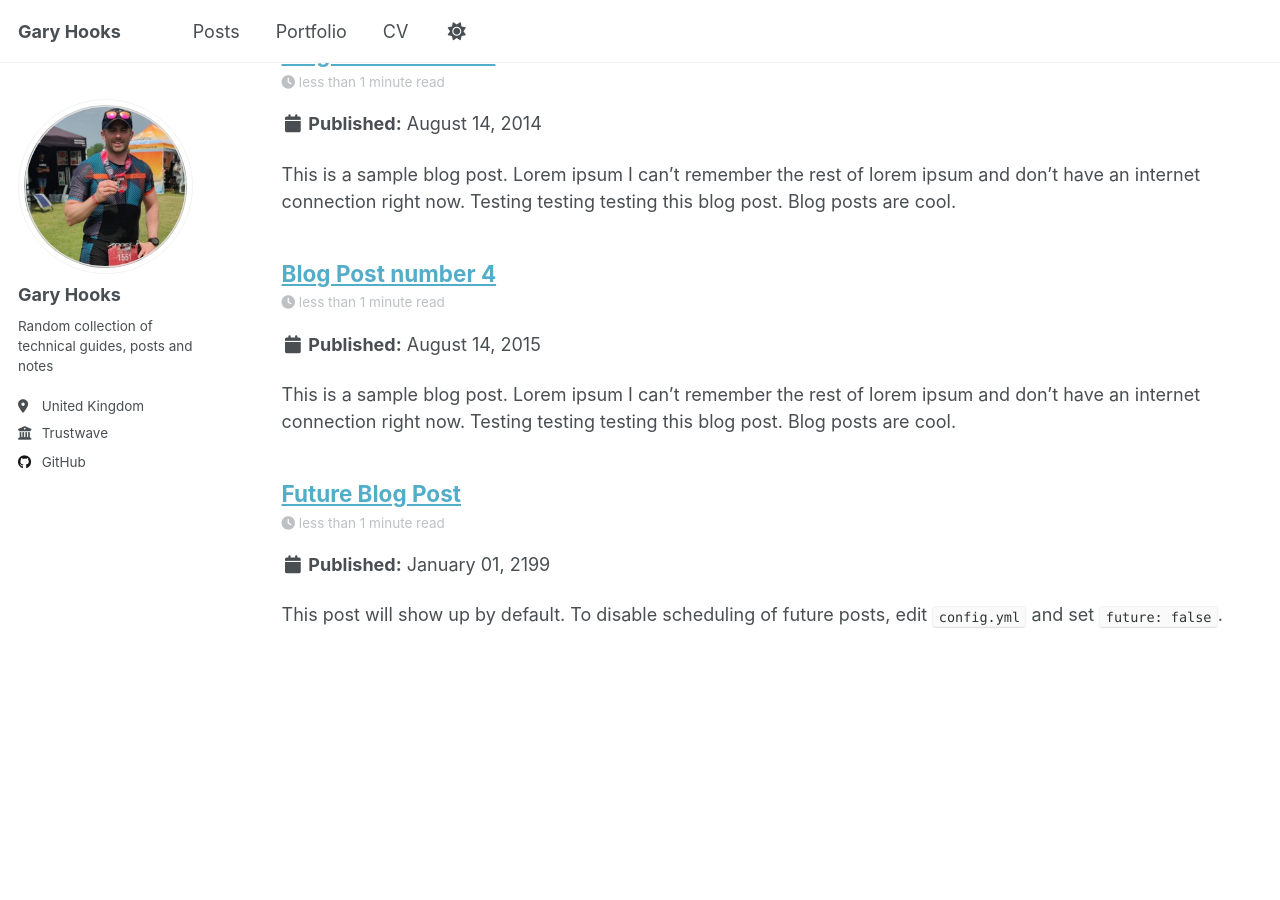
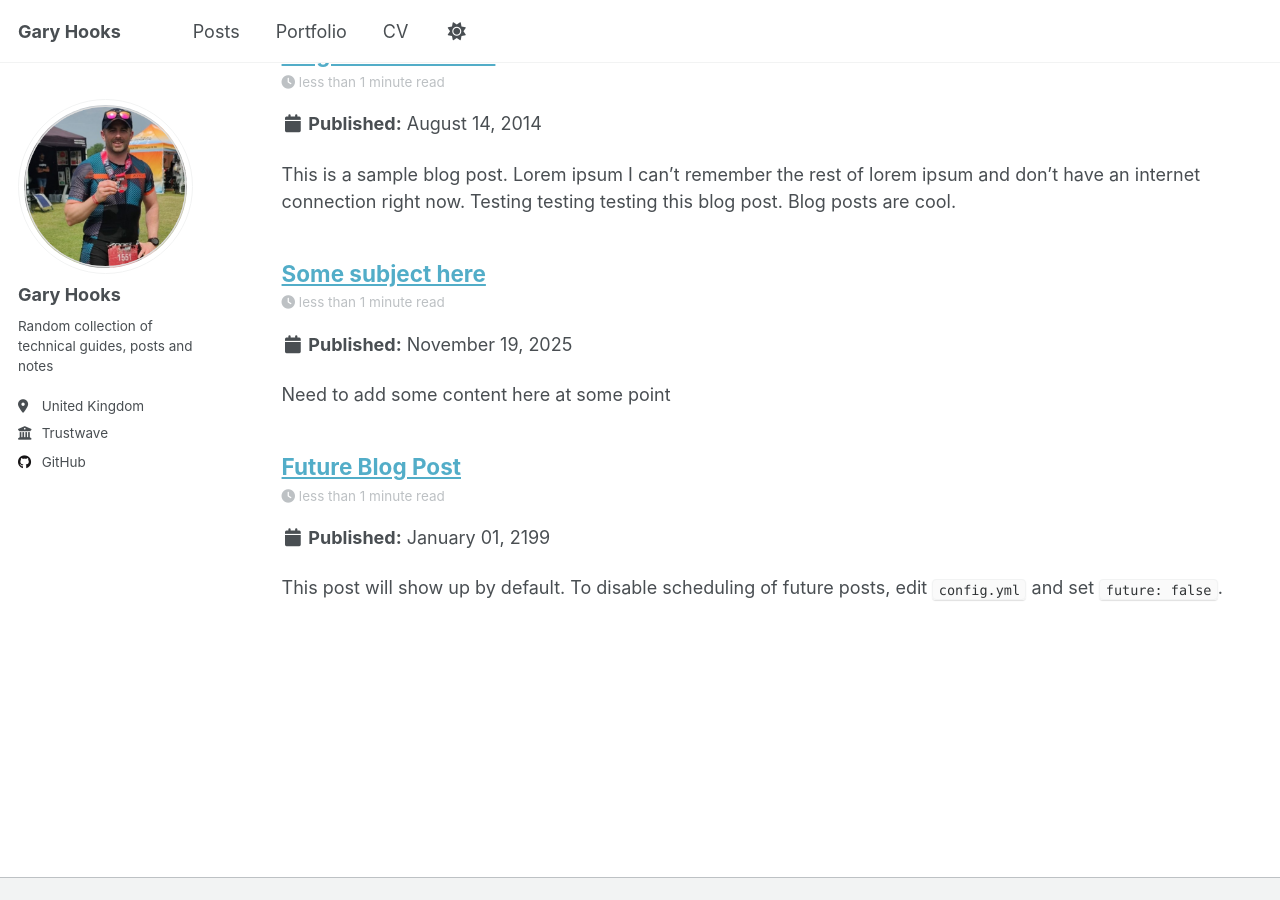
Before and after one commit to garyhooks/garyhooks.github.io, a Jekyll site: the page built from _pages/posts.html, in a window 1280 px wide and 900 px high, scrolled down 621 px. Built offline with Jekyll 4.4.1, drawn with Linux system fonts in a browser that asks for light colours; a script that is not in the unit is left out.

Commit message:
Update 2015-08-14-blog-post-4.md

```diff
--- a/_posts/2015-08-14-blog-post-4.md
+++ b/_posts/2015-08-14-blog-post-4.md
@@ -1,20 +1,20 @@
 ---
-title: 'Blog Post number 4'
-date: 2015-08-14
-permalink: /posts/2012/08/blog-post-4/
+title: 'Some subject here'
+date: 2025-11-19
+permalink: /posts/2025/11/some_subject_here/
 tags:
   - cool posts
   - category1
   - category2
 ---
 
-This is a sample blog post. Lorem ipsum I can't remember the rest of lorem ipsum and don't have an internet connection right now. Testing testing testing this blog post. Blog posts are cool.
+Need to add some content here at some point
 
-Headings are cool
+My first heading
 ======
 
-You can have many headings
+A second heading here
 ======
 
-Aren't headings cool?
+Final one of the post is here
 ------
```
